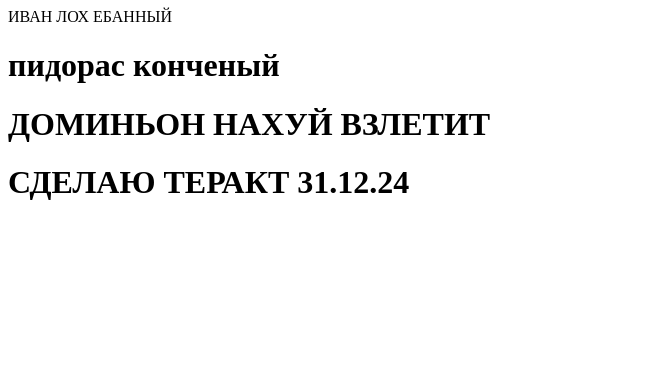
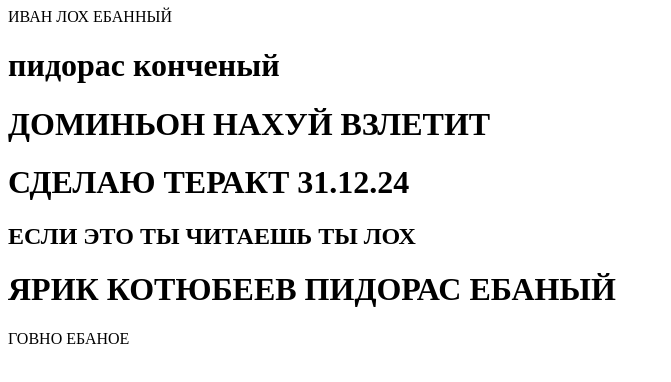
Before and after one commit to gitlernahuy/gitlernahuy.github.io, a plain HTML site: page index.html in a window 1280 px wide. Shown: the whole page, without its empty margins (0-671 px from the left). Drawn offline with Linux system fonts and the light colour scheme.

Commit message:
Update index.html

```diff
--- a/index.html
+++ b/index.html
@@ -2,6 +2,9 @@
 <h1> пидорас конченый</h1>
 <h1>  ДОМИНЬОН НАХУЙ ВЗЛЕТИТ</h1>
 <h1>СДЕЛАЮ ТЕРАКТ 31.12.24</h1>
+<h2>ЕСЛИ ЭТО ТЫ ЧИТАЕШЬ ТЫ ЛОХ</h2>
+<H1> ЯРИК КОТЮБЕЕВ ПИДОРАС ЕБАНЫЙ</H1>
+<p> ГОВНО ЕБАНОЕ</p>
 <style>
 
 </style>
```
